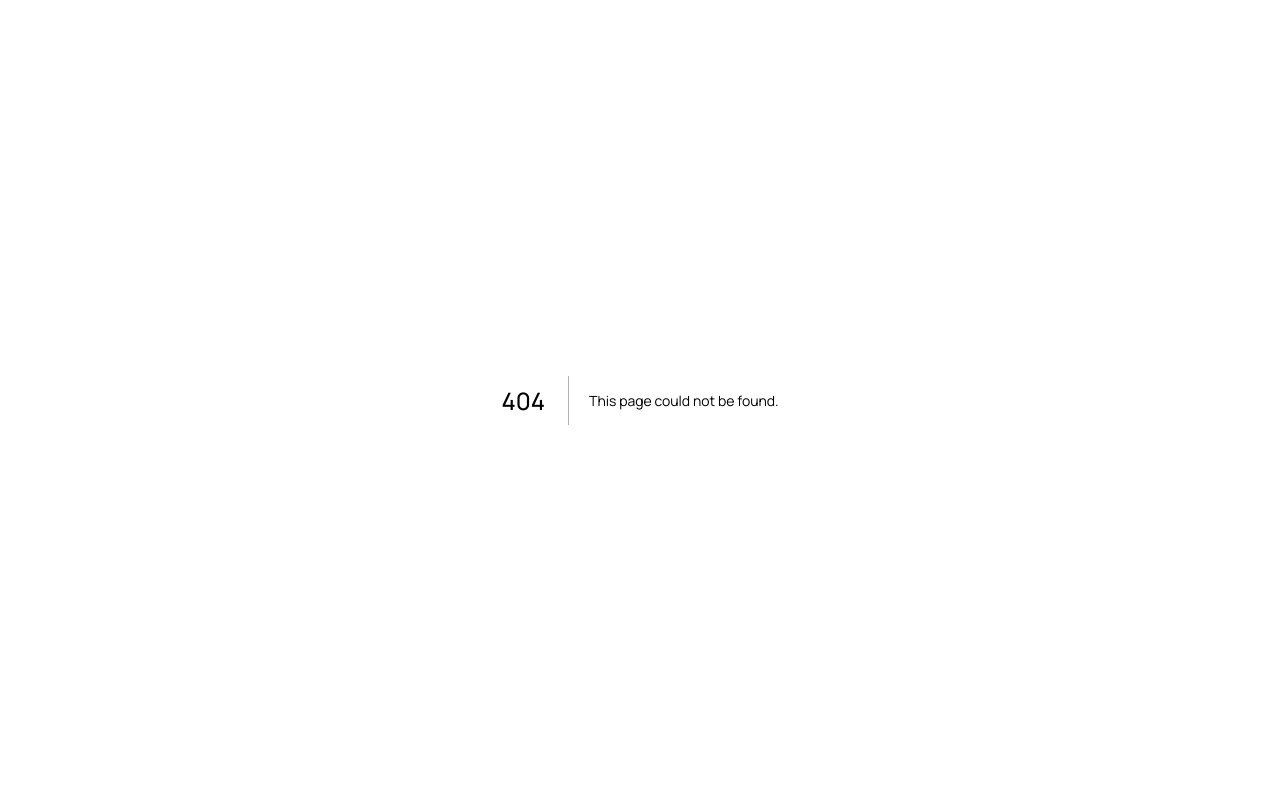
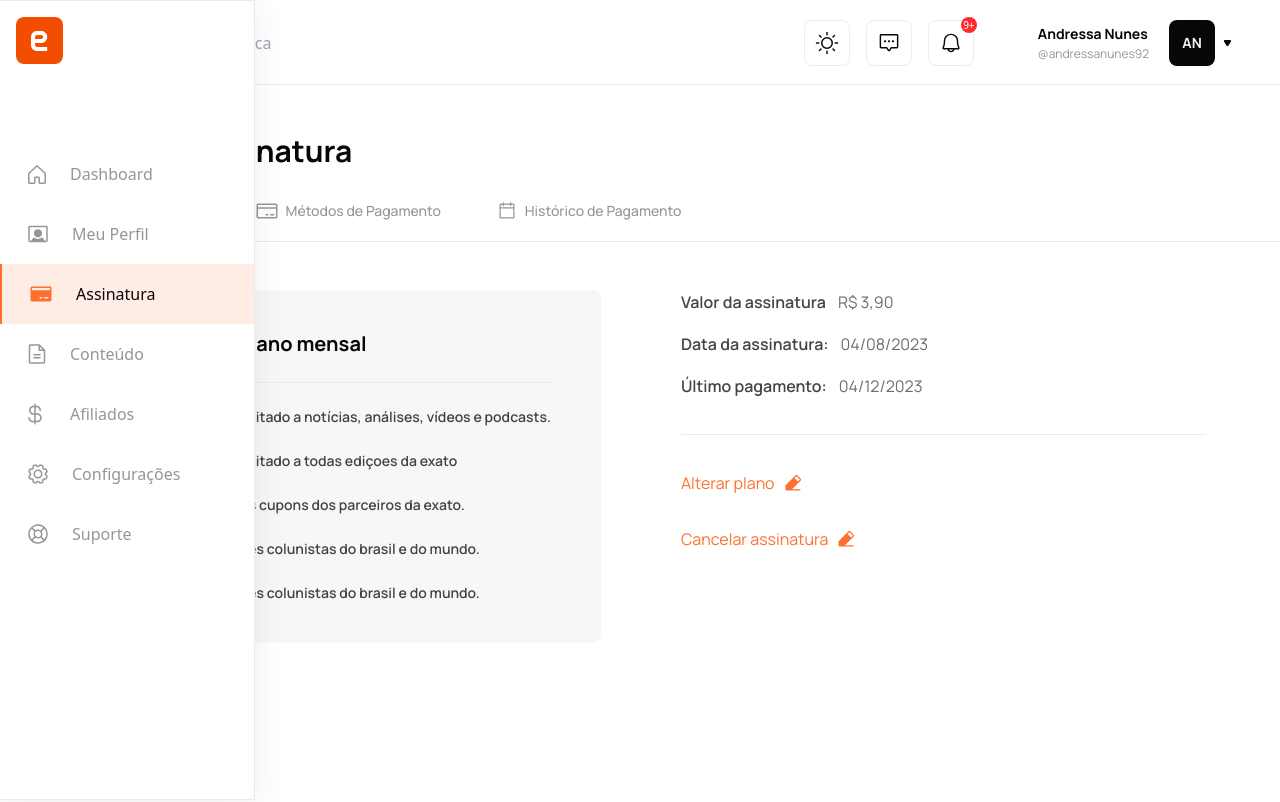
Before and after one commit to gabriel-roux/revista-exato, a Next.js app: page /dashboard/assinatura in a window 1280 px wide. Before the commit this address had no page. Shown: the top 802 px of the page. Built offline with nearby package versions, Linux system fonts and the light colour scheme.

Commit message:
fixed language support for chat ticket

```diff
--- /dev/null
+++ b/src/app/dashboard/assinatura/page.tsx
@@ -0,0 +1,95 @@
+import Check from '@/components/icons/check'
+import PencilLine from '@/components/icons/pencil-simples-line'
+import UserRectangle from '@/components/icons/user-rectangle'
+import CreditCard from '@/components/icons/credit-card'
+import Schedule from '@/components/icons/schedule'
+
+export default function AssinaturaPage() {
+  return (
+    <main className="mt-12 mb-[250px]">
+      <header className="w-full max-w-[1150px] mx-auto">
+        <h1 className="text-3xl font-bold text-black">Minha assinatura</h1>
+
+        <div className="flex items-center gap-14 mt-8">
+          <button className="flex items-center gap-2 text-black font-manrope font-semibold text-sm relative">
+            <UserRectangle className="fill-orange-200" /> Meu plano
+            <span className="w-full h-[2px] rounded-full bg-orange-200 absolute -bottom-5 right-0" />
+          </button>
+          <button className="flex items-center gap-2 text-gray-300 font-manrope font-medium text-sm">
+            <CreditCard weight="normal" className="fill-gray-300" />
+            Métodos de Pagamento
+          </button>
+          <button className="flex items-center gap-2 text-gray-300 font-manrope font-medium text-sm">
+            <Schedule size={20} weight="regular" className="fill-gray-300" />
+            Histórico de Pagamento
+          </button>
+        </div>
+      </header>
+      <div className="w-full h-[1px] bg-gray-500 mt-5 mb-12" />
+
+      <div className="w-full max-w-[1150px] mx-auto">
+        <div className="flex items-start gap-20">
+          <div className="py-10 px-[50px] rounded-lg bg-gray-700">
+            <header className="flex items-center gap-4 pb-6 mb-6 border-b border-gray-500">
+              <p className="text-sm font-medium text-gray-200">Seu plano:</p>
+              <h3 className="text-xl font-bold text-black">Plano mensal</h3>
+            </header>
+
+            <ul className="flex flex-col gap-6">
+              <li className="flex items-center gap-3 text-gray-100 font-manrope text-sm font-semibold">
+                <Check weight="bold" size={16} className="fill-orange-200" />
+                Acesso ilimitado a notícias, análises, vídeos e podcasts.
+              </li>
+              <li className="flex items-center gap-3 text-gray-100 font-manrope text-sm font-semibold">
+                <Check weight="bold" size={16} className="fill-orange-200" />
+                Acesso ilimitado a todas ediçoes da exato
+              </li>
+              <li className="flex items-center gap-3 text-gray-100 font-manrope text-sm font-semibold">
+                <Check weight="bold" size={16} className="fill-orange-200" />
+                Acesso aos cupons dos parceiros da exato.
+              </li>
+              <li className="flex items-center gap-3 text-gray-100 font-manrope text-sm font-semibold">
+                <Check weight="bold" size={16} className="fill-orange-200" />
+                Os melhores colunistas do brasil e do mundo.
+              </li>
+              <li className="flex items-center gap-3 text-gray-100 font-manrope text-sm font-semibold">
+                <Check weight="bold" size={16} className="fill-orange-200" />
+                Os melhores colunistas do brasil e do mundo.
+              </li>
+            </ul>
+          </div>
+
+          <div className="w-[525px] flex flex-col gap-9">
+            <div className="flex flex-col gap-[18px]">
+              <p className="flex items-center gap-3 text-base text-gray-100 font-semibold">
+                Valor da assinatura
+                <span className="font-normal text-gray-200">R$ 3,90</span>
+              </p>
+              <p className="flex items-center gap-3 text-base text-gray-100 font-semibold">
+                Data da assinatura:
+                <span className="font-normal text-gray-200">04/08/2023</span>
+              </p>
+              <p className="flex items-center gap-3 text-base text-gray-100 font-semibold">
+                Último pagamento:
+                <span className="font-normal text-gray-200">04/12/2023</span>
+              </p>
+            </div>
+
+            <div className="w-full h-[1px] bg-gray-500" />
+
+            <div className="flex flex-col gap-8">
+              <button className="items-center flex text-orange-200 fill-orange-200 transition-all duration-200 ease-in hover:fill-black hover:text-black font-manrope gap-2">
+                Alterar plano
+                <PencilLine weight="fill" size={20} className="flex-shrink-0" />
+              </button>
+              <button className="items-center flex text-orange-200 fill-orange-200 transition-all duration-200 ease-in hover:fill-black hover:text-black font-manrope gap-2">
+                Cancelar assinatura
+                <PencilLine weight="fill" size={20} className="flex-shrink-0" />
+              </button>
+            </div>
+          </div>
+        </div>
+      </div>
+    </main>
+  )
+}
--- a/src/components/dashboard-header/index.tsx
+++ b/src/components/dashboard-header/index.tsx
@@ -1,5 +1,4 @@
 import ArrowDown from '../icons/arrow-down'
-import Bell from '../icons/bell'
 import ChatCenteredDots from '../icons/chat-centered-dots'
 import MagnifyGlass from '../icons/magnify-glass'
 import Sun from '../icons/sun'
@@ -8,7 +7,7 @@ import NotificationModal from './notification-modal'
 export default function DashboardHeader() {
   return (
     <header className="bg-[#FFF]">
-      <div className="w-full h-[85px] py-5 px-12">
+      <div className="w-full h-[85px] border-b border-gray-500 py-5 px-12">
         <div className="flex justify-between items-center">
           <div className="flex items-center">
             <MagnifyGlass size={21} className="text-gray-100" />
--- a/src/components/icons/credit-card.tsx
+++ b/src/components/icons/credit-card.tsx
@@ -1,5 +1,26 @@
-export default function CreditCard({ className }: { className: string }) {
+export default function CreditCard({
+  className,
+  weight,
+}: {
+  className: string
+  weight: string
+}) {
   return (
+    <>
+      {weight === 'fill' ? (
+        <svg
+          width="22"
+          height="16"
+          viewBox="0 0 22 16"
+          className={className}
+          xmlns="http://www.w3.org/2000/svg"
+        >
+          <path
+            d="M20 0.5H2C1.60218 0.5 1.22064 0.658035 0.93934 0.93934C0.658035 1.22064 0.5 1.60218 0.5 2V14C0.5 14.3978 0.658035 14.7794 0.93934 15.0607C1.22064 15.342 1.60218 15.5 2 15.5H20C20.3978 15.5 20.7794 15.342 21.0607 15.0607C21.342 14.7794 21.5 14.3978 21.5 14V2C21.5 1.60218 21.342 1.22064 21.0607 0.93934C20.7794 0.658035 20.3978 0.5 20 0.5ZM11.75 12.5H10.25C10.0511 12.5 9.86032 12.421 9.71967 12.2803C9.57902 12.1397 9.5 11.9489 9.5 11.75C9.5 11.5511 9.57902 11.3603 9.71967 11.2197C9.86032 11.079 10.0511 11 10.25 11H11.75C11.9489 11 12.1397 11.079 12.2803 11.2197C12.421 11.3603 12.5 11.5511 12.5 11.75C12.5 11.9489 12.421 12.1397 12.2803 12.2803C12.1397 12.421 11.9489 12.5 11.75 12.5ZM17.75 12.5H14.75C14.5511 12.5 14.3603 12.421 14.2197 12.2803C14.079 12.1397 14 11.9489 14 11.75C14 11.5511 14.079 11.3603 14.2197 11.2197C14.3603 11.079 14.5511 11 14.75 11H17.75C17.9489 11 18.1397 11.079 18.2803 11.2197C18.421 11.3603 18.5 11.5511 18.5 11.75C18.5 11.9489 18.421 12.1397 18.2803 12.2803C18.1397 12.421 17.9489 12.5 17.75 12.5ZM2 4.25V2H20V4.25H2Z"
+            fill="inherit"
+          />
+        </svg>
+      ) : (
         <svg
           width="22"
           height="16"
@@ -13,5 +34,7 @@ export default function CreditCard({ className }: { className: string }) {
             fill="inherit"
           />
         </svg>
+      )}
+    </>
   )
 }
--- /dev/null
+++ b/src/components/icons/schedule.tsx
@@ -0,0 +1,4 @@
+'use client'
+
+import { CalendarBlank } from '@phosphor-icons/react'
+export default CalendarBlank
--- a/src/components/sidebar/index.tsx
+++ b/src/components/sidebar/index.tsx
@@ -84,15 +84,17 @@ export default function Sidebar() {
               Meu Perfil
             </span>
           </button>
-          <button
+          <Link
+            href="/dashboard/assinatura"
             className={`w-full h-[60px] flex items-center gap-6 text-gray-300 ${
-              pathname === '/assinatura' &&
+              pathname === '/dashboard/assinatura' &&
               'bg-orange-600 border-l-2 border-l-orange-200 !text-black'
             } pl-7`}
           >
             <CreditCard
+              weight={pathname === '/dashboard/assinatura' ? 'fill' : 'normal'}
               className={
-                pathname === '/assinatura'
+                pathname === '/dashboard/assinatura'
                   ? 'fill-orange-200 flex-shrink-0'
                   : 'fill-[#969696] flex-shrink-0'
               }
@@ -105,7 +107,7 @@ export default function Sidebar() {
             >
               Assinatura
             </span>
-          </button>
+          </Link>
           <button
             className={`w-full h-[60px] flex items-center gap-6 text-gray-300 ${
               pathname === '/conteudo' &&
```
Lines whose indentation alone changed are shown as unchanged.
